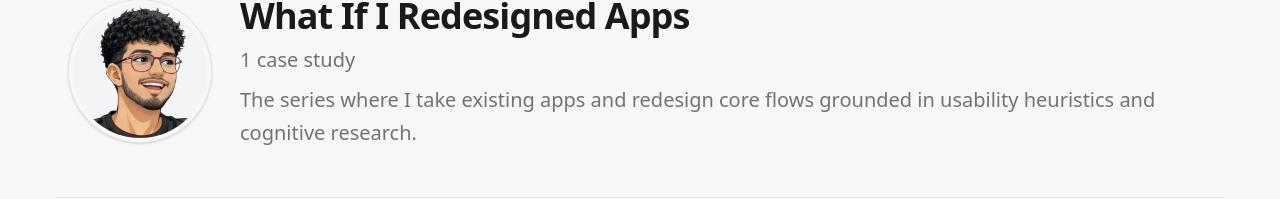
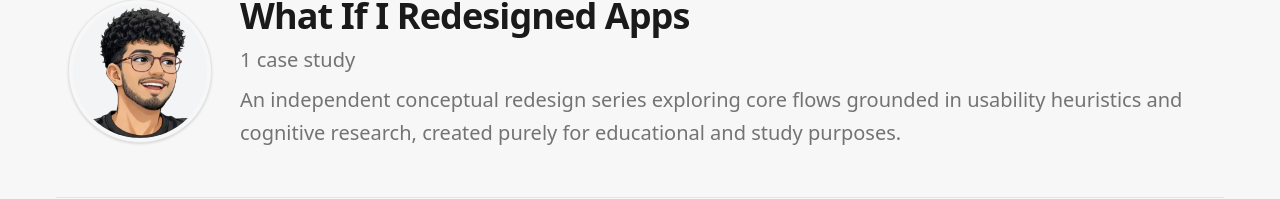
Before and after one commit to Hamza-Ziyard/hamza-ziyard, a React (Vite) app: page /what-if in a window 1280 px wide. Shown: the part 120-319 px from the top of the page. Built offline with nearby package versions, Linux system fonts and the light colour scheme.

Commit message:
refactor: update project description in WhatIf page for clarity and context

```diff
--- a/src/pages/WhatIf/WhatIf.jsx
+++ b/src/pages/WhatIf/WhatIf.jsx
@@ -59,7 +59,9 @@ export default function WhatIf() {
 
             {/* Description without more button */}
             <div className="text-xs sm:text-lg lg:text-xl text-text-secondary leading-relaxed">
-              <p>The series where I take existing apps and redesign core flows grounded in usability heuristics and cognitive research.</p>
+              <p>
+                An independent conceptual redesign series exploring core flows grounded in usability heuristics and cognitive research, created purely for educational and study purposes.
+              </p>
             </div>
 
           </div>
```
